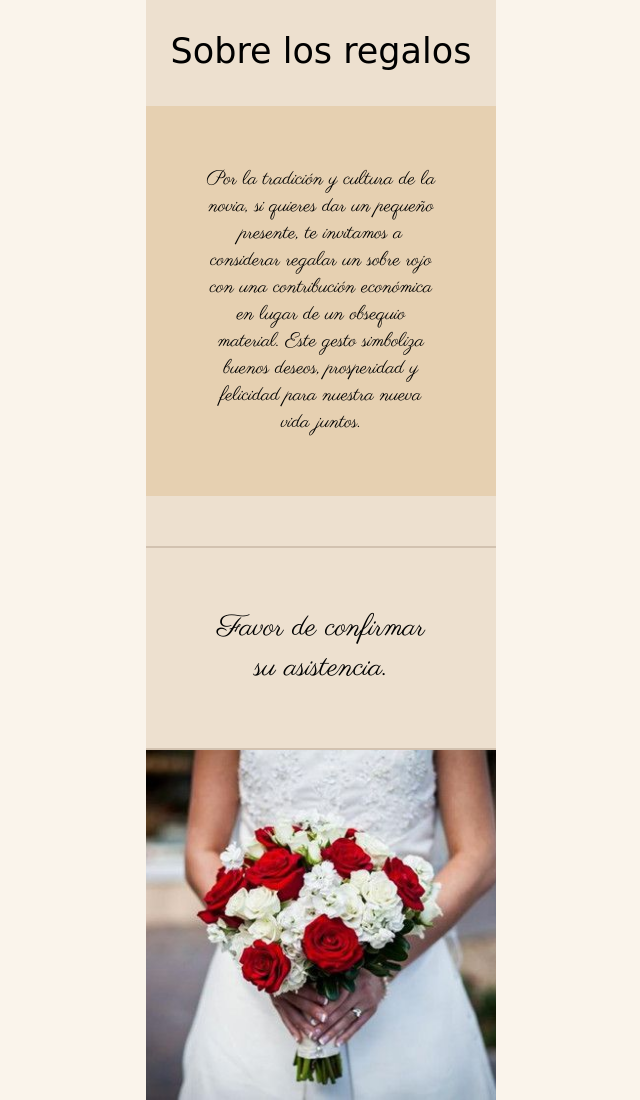
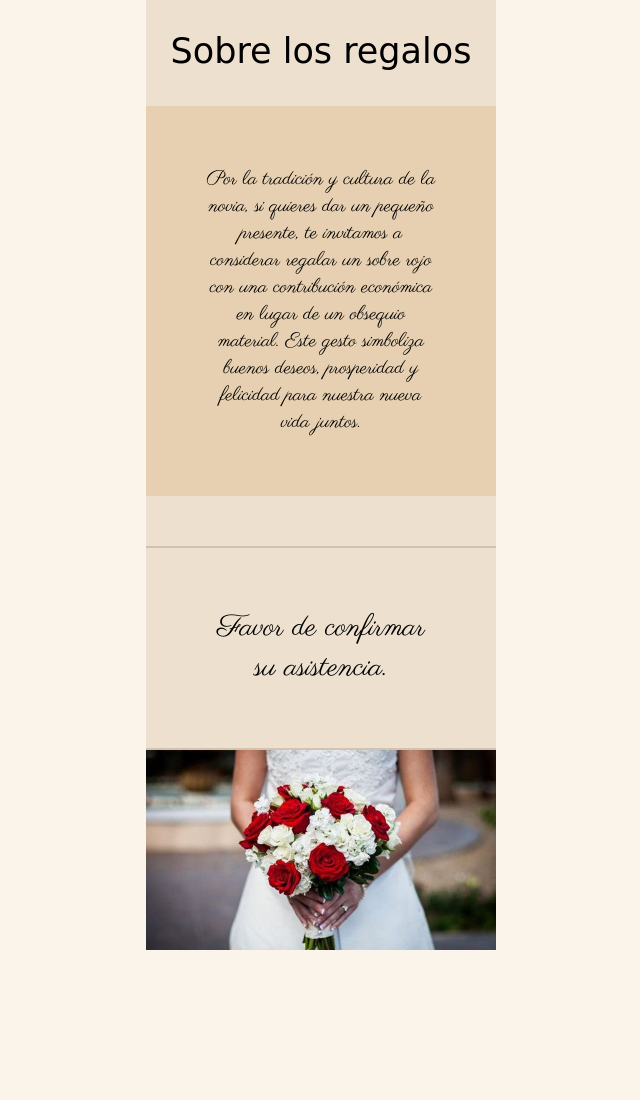
Before and after one commit to clicvita/jingjingdaniel, a plain HTML site: page index.html in a window 1280 px wide. Shown: the part 3690-4790 px from the top of the page, without its empty margins (319-959 px from the left). After the commit the page ends 4640 px from the top, so only its background shows below. Drawn offline with Linux system fonts and the light colour scheme; a web font is replaced by a local one.

Commit message:
Update styles.css

```diff
--- a/styles.css
+++ b/styles.css
@@ -377,7 +377,7 @@ font-family: "Parisienne", serif;
     background-image: url('fondoFinal.jfif'); /* Ruta de tu imagen */
     background-size: cover; /* Ajusta la imagen al tamaño de la pantalla */
     background-position: center; /* Centra la imagen */
-    height: 350px; /* Ocupa toda la altura de la ventana */
+    height: 200px; /* Ocupa toda la altura de la ventana */
     display: grid;
     justify-content: center; /* Centra los elementos verticalmente */
     align-items: center; /* Centra los elementos horizontalmente */
```
